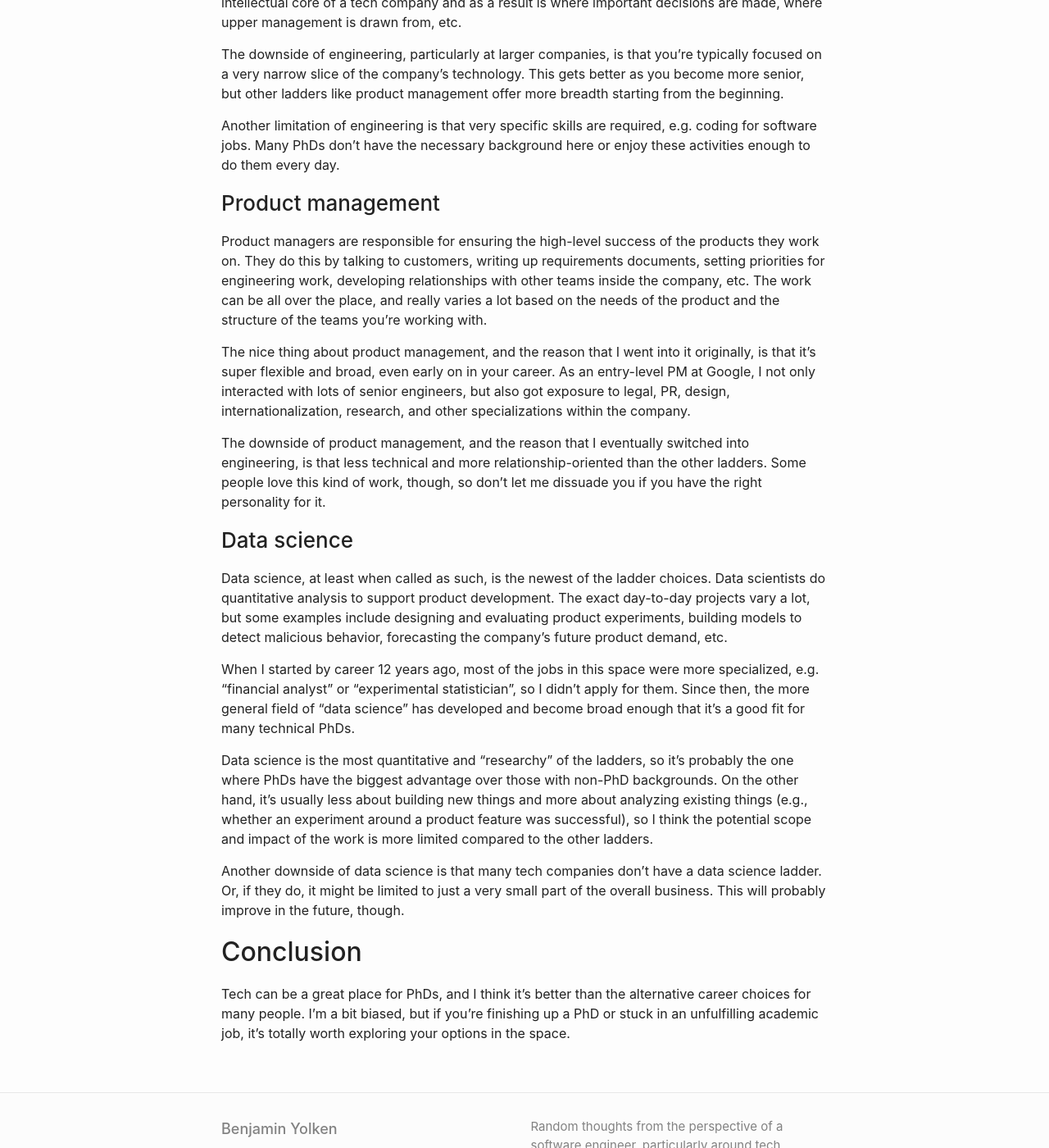
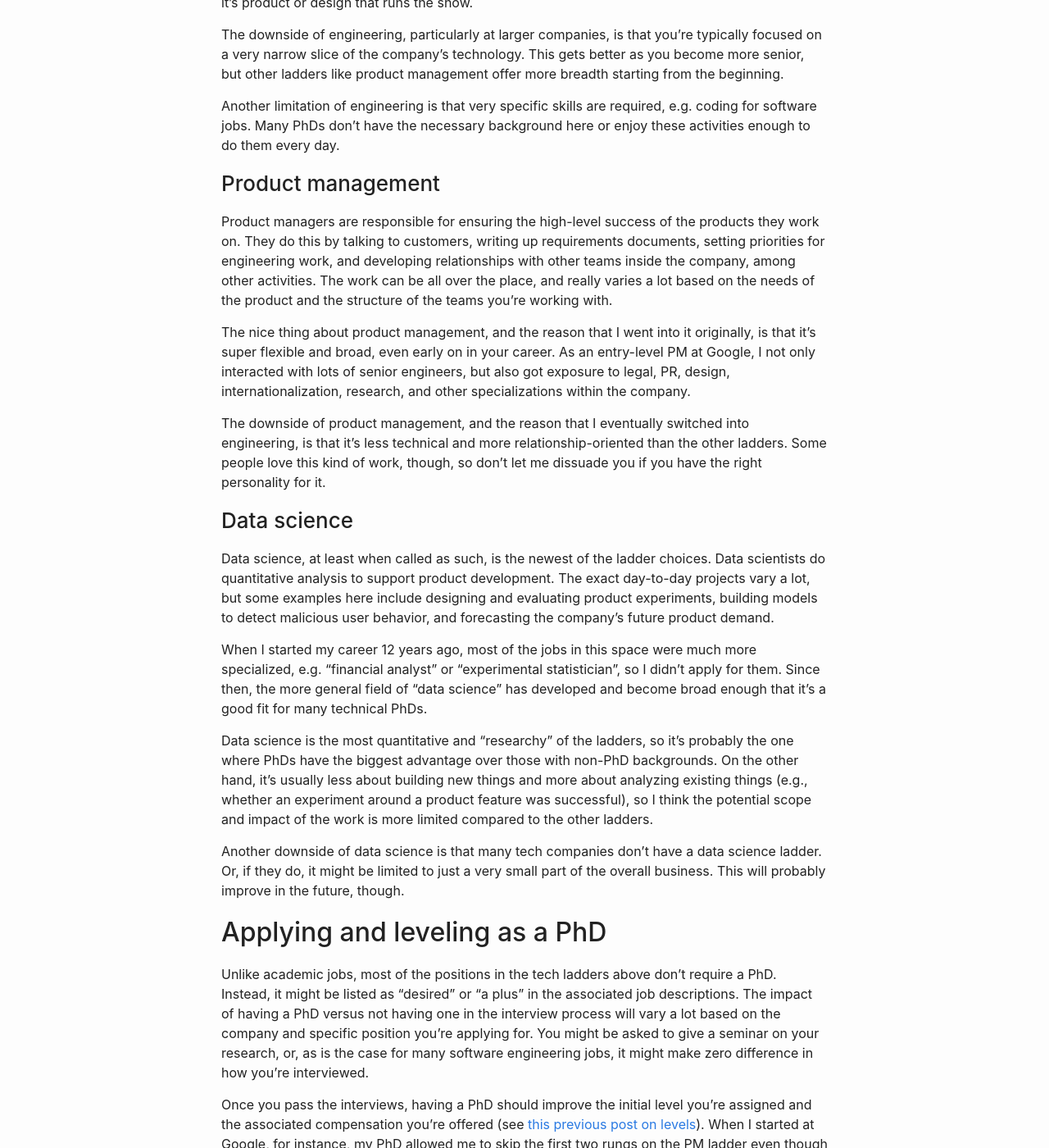
Before and after one commit to yolken/yolken-blog, a Jekyll site: the page built from site/_posts/2020-12-25-phd-to-tech.md, in a window 1280 px wide and 1400 px high, scrolled down 2654 px. Shown: the whole window at 82% size. Built offline with Jekyll 4.4.1, drawn with Linux system fonts in a browser that asks for light colours; some of the changed text lies outside the part shown.

Commit message:
Keep iterating on phd to tech post

```diff
--- a/site/_posts/2020-12-25-phd-to-tech.md
+++ b/site/_posts/2020-12-25-phd-to-tech.md
@@ -49,12 +49,10 @@ company.
 That's great if you're able to find such a fit, and it will definitely help your career
 at the beginning, but it's not a requirement, and seems to be more the exception than the rule.
 My research, for instance, was on [using game theory for resource allocation](/pubs), but
-aside from a little bit in my first job, my work has been completely unrelated. The
-benefits have mostly been from the "soft" skills listed previously as opposed to any specific
-technical knowledge that I picked up in graduate school.
+aside from a little bit in my first job, my work has been completely unrelated.
 
-In addition to the skills fit, there are a number of other great things about tech, which apply
-whether you're a PhD or not:
+In addition to the natural skills fit, there are a number of other great things about tech, which
+apply whether you're a PhD or not:
 
 1. Great salaries, benefits, and work environment (casual, friendly, flexible hours, etc.)
 2. Fast-moving, constantly changing, hard to get bored for too long
@@ -71,11 +69,11 @@ A few companies such as [IBM](https://www.research.ibm.com/),
 [Microsoft](https://www.microsoft.com/en-us/research/), and
 [HP](https://www8.hp.com/us/en/hp-labs/), run "labs" or "research" divisions that are sort of a
 cross between a research university and a large corporation. Staff in these places
-do research, write papers, present at academic conferences, etc. like professors but are expected
+do research, write papers, and present at academic conferences like professors but are expected
 to work on problems that are relevant to the businesses of their parent companies.
 
 I briefly worked at [IBM's Almaden Lab](https://www.research.ibm.com/labs/almaden/) (and hated it-
-details to be covered in a future post) and have met a few people at some of the other labs
+details to be covered in a future post!) and have met a few people at some of the other labs
 in the SF Bay Area. I think it can be a good fit if you absolutely love research but don't want
 to deal with writing grants, teaching students, or doing the other, non-research-related work of a
 professor. On the other hand, you have less freedom than an academic researcher, and the work can
@@ -88,12 +86,12 @@ love hiring PhDs, particularly those from prestigious schools. I halfheartedly a
 these jobs as I was finishing up my degree, but didn't get any offers and then never considered
 them again.
 
-From what I've heard, these jobs can involve a rough lifestyle (lots of travel, long hours, etc.),
+From what I've heard, these jobs can involve a rough lifestyle (lots of travel and long hours)
 and the work is often boring and repetitive. Every person I've known who's gone into consulting
 has left the profession after 2-3 years, which I think says a lot about it as a career path.
 
 On the other hand, the jobs are considered prestigious, and they can serve as stepping stones
-into high-level leadership jobs in lots of different industries, including tech.
+into high-level leadership roles in lots of different industries, including tech.
 
 ### Finance
 
@@ -120,9 +118,10 @@ the hands-on technical work. This work, to put it colloquially, is a mixture of
 things, updating existing things, fixing problems in existing things, and/or managing people
 doing any of the previous.
 
-In addition to being the most hands-on of the ladder choices, engineering is typically also
-the intellectual core of a tech company and as a result is where important decisions are made,
-where upper management is drawn from, etc.
+In addition to being the most hands-on of the ladder choices, engineering is also the intellectual
+core of a tech company. As a result, it's often the "power center" where decisions
+are made and upper management is drawn from. This is not always the case, though- at a few
+tech companies, it's product or design that runs the show.
 
 The downside of engineering, particularly at larger companies, is that you're typically focused
 on a very narrow slice of the company's technology. This gets better as you become more senior,
@@ -136,9 +135,9 @@ enough to do them every day.
 
 Product managers are responsible for ensuring the high-level success of the products they work on.
 They do this by talking to customers, writing up requirements documents, setting priorities
-for engineering work, developing relationships with other teams inside the company, etc. The
-work can be all over the place, and really varies a lot based on the needs of the product and
-the structure of the teams you're working with.
+for engineering work, and developing relationships with other teams inside the company, among
+other activities. The work can be all over the place, and really varies a lot based on the needs of
+the product and the structure of the teams you're working with.
 
 The nice thing about product management, and the reason that I went into it originally, is that
 it's super flexible and broad, even early on in your career. As an entry-level PM at Google,
@@ -146,17 +145,17 @@ I not only interacted with lots of senior engineers, but also got exposure to le
 design, internationalization, research, and other specializations within the company.
 
 The downside of product management, and the reason that I eventually switched into engineering,
-is that less technical and more relationship-oriented than the other ladders. Some people love
+is that it's less technical and more relationship-oriented than the other ladders. Some people love
 this kind of work, though, so don't let me dissuade you if you have the right personality for it.
 
 ### Data science
 
 Data science, at least when called as such, is the newest of the ladder choices. Data scientists
 do quantitative analysis to support product development. The exact day-to-day projects vary a lot,
-but some examples include designing and evaluating product experiments, building models
-to detect malicious behavior, forecasting the company's future product demand, etc.
+but some examples here include designing and evaluating product experiments, building models
+to detect malicious user behavior, and forecasting the company's future product demand.
 
-When I started by career 12 years ago, most of the jobs in this space were more specialized,
+When I started my career 12 years ago, most of the jobs in this space were much more specialized,
 e.g. "financial analyst" or "experimental statistician", so I didn't apply for them. Since
 then, the more general field of "data science" has developed and become broad enough that it's a
 good fit for many technical PhDs.
@@ -171,8 +170,28 @@ Another downside of data science is that many tech companies don't have a data s
 Or, if they do, it might be limited to just a very small part of the overall business. This will
 probably improve in the future, though.
 
+## Applying and leveling as a PhD
+
+Unlike academic jobs, most of the positions in the tech ladders above don't require a PhD. Instead,
+it might be listed as "desired" or "a plus" in the associated job descriptions. The impact
+of having a PhD versus not having one in the interview process will vary a lot based on the
+company and specific position you're applying for. You might be asked to give a seminar on your
+research, or, as is the case for many software engineering jobs, it might make zero difference
+in how you're interviewed.
+
+Once you pass the interviews, having a PhD should improve the initial level you're assigned
+and the associated compensation you're offered (see
+[this previous post on levels](/blog/stop-hiding-levels)). When I started at Google, for instance,
+my PhD allowed me to skip the first two rungs on the PM ladder even though I had little prior
+job experience. This put me several years ahead of new grads entering with only bachelor's
+degrees.
+
+Wherever you end up, you're likely to be working with and working for many people who don't have
+PhDs. It's nice being special, and people will definitely notice your PhD when you're applying for
+new positions, but once you're settled in a job, having the degree isn't a big deal.
+
 ## Conclusion
 
-Tech can be a great place for PhDs, and I think it's better than the alternative career choices
-for many people. I'm a bit biased, but if you're finishing up a PhD or stuck in an unfulfilling
-academic job, it's totally worth exploring your options in the space.
+Tech can be a great place for PhDs, and, although I'm a bit biased, I think it's better than the
+alternative career choices for many people. If you're finishing up a PhD or stuck in an
+unfulfilling academic job, it's totally worth exploring your options in the space.
```
Also changed, not shown: other parts of site/_posts/2020-12-25-phd-to-tech.md (+3 -3 lines).
